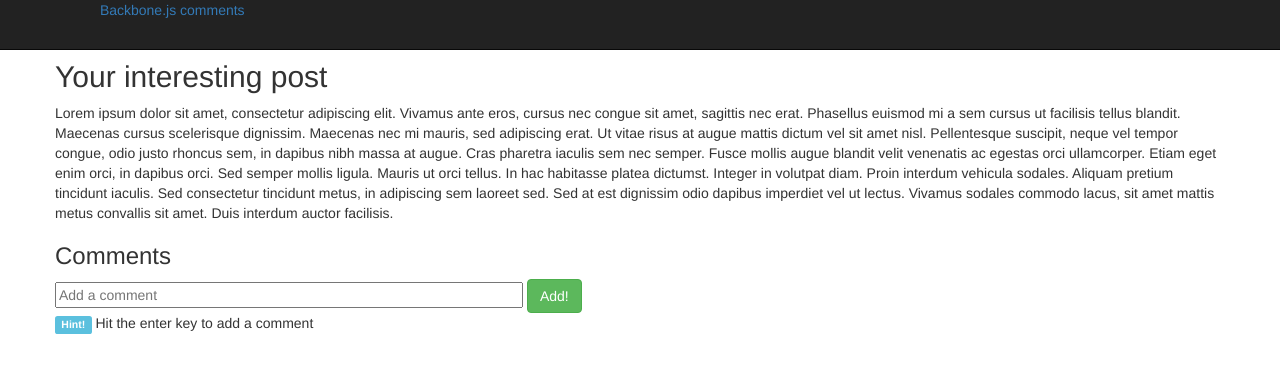
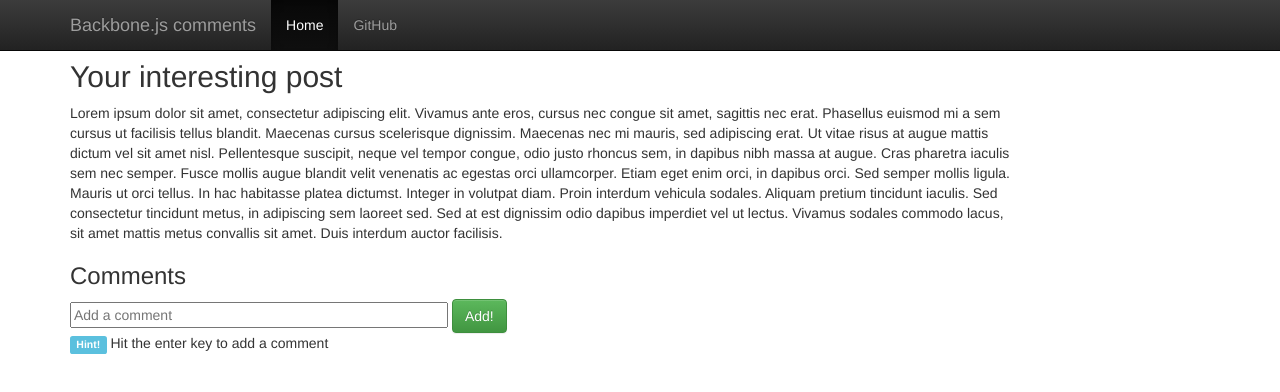
Before and after one commit to nnance/backbone-gae-channel-comments, a website: page client/index.html in a window 1280 px wide. Drawn offline with Linux system fonts and the light colour scheme.

Commit message:
update html and css to bootstrap 3

```diff
--- a/client/css/style.css
+++ b/client/css/style.css
@@ -19,5 +19,5 @@ hr {
 }
 
 #commentsCountCountainer {
-	margin-top: 10px;
+	margin-top: 20px;
 }
--- a/client/index.html
+++ b/client/index.html
@@ -10,31 +10,34 @@
     <meta name="author" content="Riccardo Coppola" />
     <meta name="viewport" content="width=device-width, initial-scale=1.0">
     <!-- Bootstrap -->
-    <link href="components/bootstrap/dist/css/bootstrap.min.css" rel="stylesheet" media="screen">
+    <link href="components/bootstrap/dist/css/bootstrap.min.css" rel="stylesheet">
+    <link href="components/bootstrap/dist/css/bootstrap-theme.min.css" rel="stylesheet">
     <link href="css/style.css" rel="stylesheet" media="screen">
   </head>
   <body>
+
     <div class="navbar navbar-inverse navbar-fixed-top">
-      <div class="navbar-inner">
-        <div class="container">
-          <a class="btn btn-navbar" data-toggle="collapse" data-target=".nav-collapse">
+      <div class="container">
+        <div class="navbar-header">
+          <button type="button" class="navbar-toggle collapsed" data-toggle="collapse" data-target="#navbar" aria-expanded="false" aria-controls="navbar">
+            <span class="sr-only">Toggle navigation</span>
             <span class="icon-bar"></span>
             <span class="icon-bar"></span>
             <span class="icon-bar"></span>
-          </a>
-          <a class="brand" href="#">Backbone.js comments</a>
-          <div class="nav-collapse collapse">
-            <ul class="nav">
-              <li class="active"><a href="#">Home</a></li>
-              <li><a href="https://github.com/ricca509/backbonejs-comments-AMD" target="_blank">GitHub</a></li>
-            </ul>
-          </div><!--/.nav-collapse -->
+          </button>
+          <a class="navbar-brand" href="#">Backbone.js comments</a>
         </div>
+        <div class="navbar-collapse collapse">
+          <ul class="nav navbar-nav">
+            <li class="active"><a href="#">Home</a></li>
+            <li><a href="https://github.com/nnance/backbone-gae-channel-comments" target="_blank">GitHub</a></li>
+          </ul>
+        </div><!--/.nav-collapse -->
       </div>
     </div>
     <div class="container">
       <div class="row">
-        <div class="span10">
+        <div class="col-md-10">
           <!--Body content-->
           <h2>Your interesting post</h2>
           <div id="content">
@@ -57,7 +60,7 @@
           </div>
 
         </div>
-        <div class="span2">
+        <div class="col-md-2">
           <!--Sidebar content-->
           <div id="commentsCountCountainer"></div>
         </div>
```
